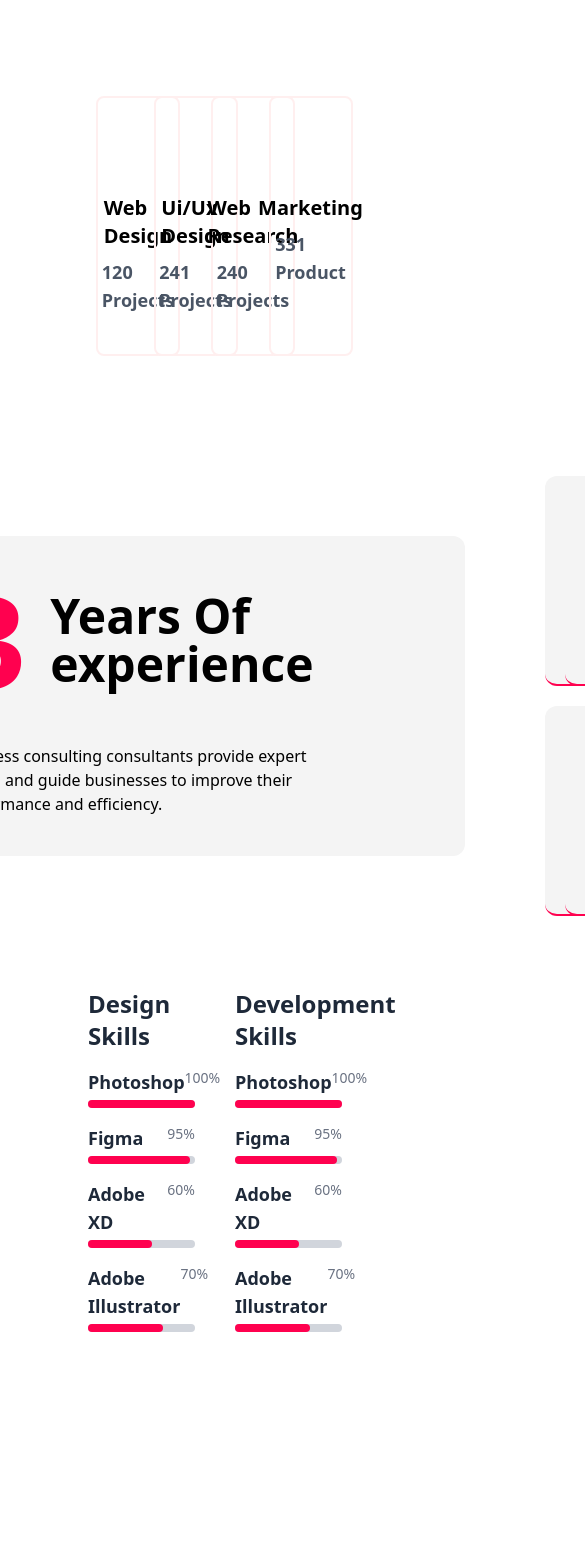
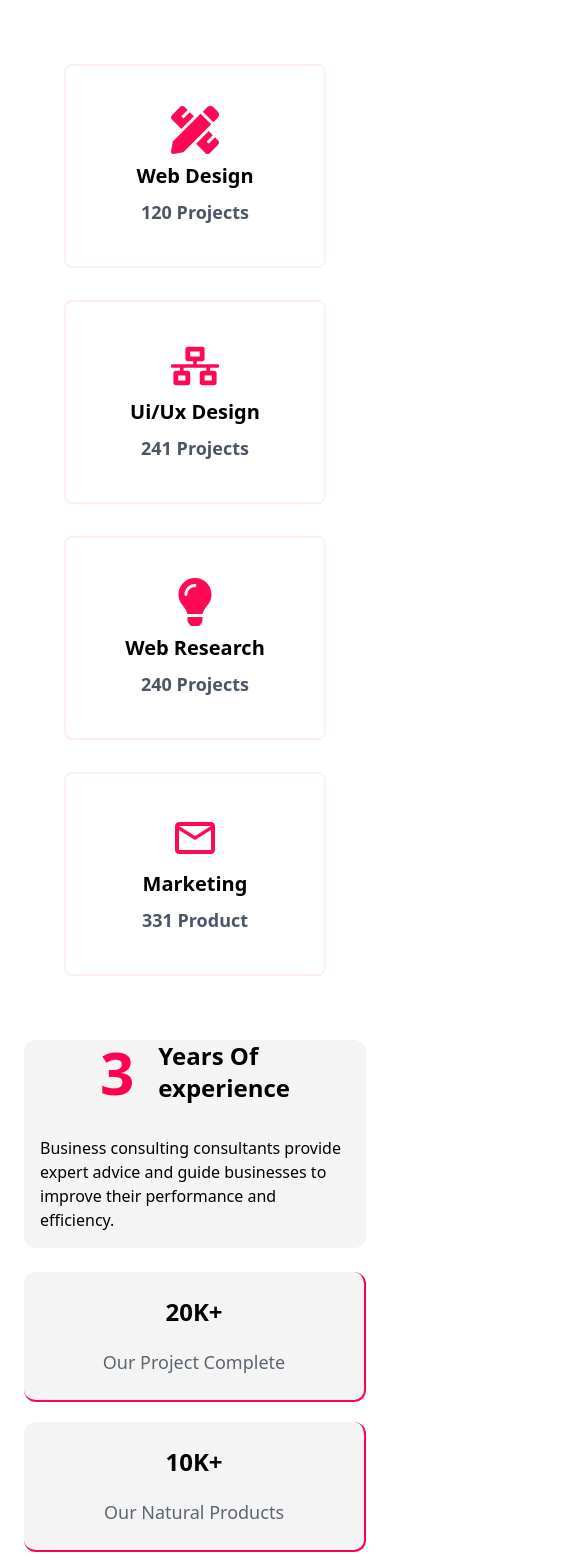
Before and after one commit to ashikapi/Akash-Adhikary-portfolio, a Next.js app: page /skill in a window 390 px wide. Shown: the top 1568 px of the page, 585 px wide, since content can reach past the window. Before the commit the page ends 1420 px from the top, so only its background shows below. Built offline with nearby package versions, Linux system fonts and the light colour scheme.

Commit message:
Update for movile device responsive ness

```diff
--- a/app/navbar/page.tsx
+++ b/app/navbar/page.tsx
@@ -1,5 +1,6 @@
 import React from 'react'
 import { FaFacebookF,FaInstagram ,FaLinkedinIn,FaTwitter } from "react-icons/fa6";
+import { MdViewList } from "react-icons/md";
 import Image from 'next/image';
 import logo from '@/public/images/navbar-logo.webp'
 
@@ -14,7 +15,7 @@ export default function Navbar() {
 
   return (
     <nav className='bg-[#f4f4f4] p-4 h-16 w-full fixed z-20 top-0 opacity-70'>
-        <div className='flex justify-evenly items-center'>
+        <div className='flex md:justify-evenly justify-between items-center'>
             <div>
                 <Image src={logo} alt='logo' width={80} height={80} />
             </div>
@@ -35,6 +36,9 @@ export default function Navbar() {
                     </a>
                 ))}
             </div>
+            <div className='sm:hidden block'>
+                <button><MdViewList size={20}/></button>
+            </div>
         </div>
     </nav>
   )
--- a/app/sendmessage/page.tsx
+++ b/app/sendmessage/page.tsx
@@ -1,69 +1,58 @@
-import React from 'react'
+import React from 'react';
 
 export default function SendMessage() {
   return (
-    <div className="w-full bg-white px-20 py-14">
-      <div className="w-full bg-[#f4f4f4] p-20 flex justify-between items-start gap-20 rounded-xl
-      border-b-2 border-r-2 border-[#ff014f] hover:border-t-2 hover:border-l-2 hover:border-b-0 hover:border-r-0
-      transition-all transform-3d duration-500 hover:ease-in-out">
-
+    <div className="w-full bg-white md:px-20 px-6 py-6">
+      <div className="w-full bg-[#f4f4f4] p-6 md:p-20 md:flex justify-between items-start gap-10 md:gap-20 rounded-xl border-b-2 border-r-2 border-[#ff014f] hover:border-t-2 hover:border-l-2 hover:border-b-0 hover:border-r-0 transition-all transform-3d duration-500 hover:ease-in-out">
         {/* Left Content */}
-        <div className="w-1/3 space-y-4">
+        <div className="md:w-1/3 space-y-4">
           <h1 className="text-lg font-semibold text-[#ff014f]">GET IN TOUCH</h1>
-          <h2 className="text-5xl font-bold text-black">Elevate your <p className='pt-4'>brand with Me</p></h2>
-          <p className="text-gray-600 leading-relaxed">
-            It is a long established fact that a reader will be distracted by the readable
-            content of a page when looking at its layout.
+          <h2 className="md:text-5xl text-2xl font-bold text-black">Elevate your <p className="md:pt-4 pt-1">brand with Me</p></h2>
+          <p className="text-gray-600 leading-relaxed sm:mb-0 mb-4">
+            It is a long established fact that a reader will be distracted by the readable content of a page when looking at its layout.
           </p>
         </div>
-
         {/* Right Form */}
-        <div className="w-2/3 space-y-5">
-
+        <div className="w-full md:w-2/3 space-y-5">
           {/* Row 1 */}
-          <div className="flex gap-5">
+          <div className="md:flex md:gap-5 flex-col md:flex-row gap-4">
             <input
               type="text"
               placeholder="Your Name"
-              className="outline-none w-full px-5 py-4 border-2 border-gray-300 transition-all transform duration-1000 focus:border-[#ff014f] rounded-xl bg-white"
+              className="outline-none w-full sm:mb-0 mb-4 px-5 py-4 border-2 border-gray-300 transition-all transform duration-1000 focus:border-[#ff014f] rounded-xl bg-white"
             />
             <input
               type="number"
               placeholder="Your Phone"
-              className="outline-none w-full px-5 py-4 border-2 border-gray-300 transition-all transform duration-1000  focus:border-[#ff014f] rounded-xl bg-white"
+              className="outline-none w-full px-5 py-4 border-2 border-gray-300 transition-all transform duration-1000 focus:border-[#ff014f] rounded-xl bg-white"
             />
           </div>
-
           {/* Row 2 */}
-          <div className="flex gap-5">
+          <div className="md:flex md:gap-5 flex-col md:flex-row gap-4">
             <input
               type="email"
               placeholder="Your Email"
-              className="outline-none w-full px-5 py-4 border-2 border-gray-300 transition-all transform duration-1000  focus:border-[#ff014f] rounded-xl bg-white"
+              className="outline-none w-full sm:mb-0 mb-4 px-5 py-4 border-2 border-gray-300 transition-all transform duration-1000 focus:border-[#ff014f] rounded-xl bg-white"
             />
             <input
               type="text"
               placeholder="Subject"
-              className="outline-none w-full px-5 py-4 border-2 border-gray-300 transition-all transform duration-1000  focus:border-[#ff014f] rounded-xl bg-white"
+              className="outline-none w-full px-5 py-4 border-2 border-gray-300 transition-all transform duration-1000 focus:border-[#ff014f] rounded-xl bg-white"
             />
           </div>
-
           {/* Row 3 */}
           <div>
             <textarea
               placeholder="Your Message"
-              className="w-full h-28 px-5 py-4 border-2 border-gray-300 transition-all transform duration-1000  focus:border-[#ff014f] rounded-xl outline-none bg-white"
+              className="w-full h-28 px-5 py-4 border-2 border-gray-300 transition-all transform duration-1000 focus:border-[#ff014f] rounded-xl outline-none bg-white"
             ></textarea>
           </div>
-
           {/* Button */}
-          <button className="mt-2 w-full h-14 bg-[#ff014f] text-white font-bold rounded-xl hover:bg-[#e60046] transition-all">
+          <button className="mt-4 w-full h-14 bg-[#ff014f] text-white font-bold rounded-xl hover:bg-[#e60046] transition-all">
             Appointment Now
           </button>
-
         </div>
-
       </div>
     </div>
-  )
+  );
 }
--- a/app/skill/page.tsx
+++ b/app/skill/page.tsx
@@ -33,8 +33,8 @@ export default function Skills() {
     let experience = yearsDifference === 2 ? '2' : (yearsDifference > 2 ? `${yearsDifference - 22}` : 'Less than 2');
 
     return (
-        <div>
-            <div className='grid grid-cols-4 px-20 py-20'>
+        <div className='sm:px-0 px-6 sm:py-0 py-6'>
+            <div className='grid md:grid-cols-4 grid-cols-1 md:px-20 md:py-20 px-6 py-6'>
                 {skills.map((skill, index) => (
                     <div key={index} className='border-2 border-[#ffefef] p-10 space-y-2 m-4 rounded-lg'>
                         <h2 className='text-5xl text-[#ff0955] font-bold flex justify-center items-center gap-2'>
@@ -46,25 +46,25 @@ export default function Skills() {
                 ))}
             </div>
             <div className='pt-6 pb-10'>
-                <div className='flex justify-center items-center gap-20'>
-                    <div className='bg-[#f4f4f4] rounded-xl px-32 py-10'>
-                        <div className='flex justify-normal items-center space-x-6'>
-                            <h1 className='font-extrabold font-sans text-9xl text-[#ff014f]'>{experience}</h1>
-                            <h2 className='font-bold text-5xl'>Years Of <br />experience</h2>
+                <div className='md:flex md:justify-center md:items-center md:gap-20'>
+                    <div className='bg-[#f4f4f4] rounded-xl md:px-32 md:py-10'>
+                        <div className='flex md:justify-normal justify-center items-center space-x-6'>
+                            <h1 className='font-extrabold font-sans md:text-9xl text-6xl text-[#ff014f]'>{experience}</h1>
+                            <h2 className='font-bold md:text-5xl text-2xl'>Years Of <br />experience</h2>
                         </div>
-                        <p className='w-96 text-left mt-10'>
+                        <p className='md:w-96 sm:p-0 p-4 md:text-left md:mt-10 mt-4 sm:mb-0 mb-6'>
                             Business consulting consultants provide expert advice and guide businesses to improve their performance and efficiency.
                         </p>
                     </div>
-                    <div className='grid grid-cols-2 gap-5'>
+                    <div className='grid md:grid-cols-2 grid-cols-1 gap-5'>
                         {completed.map((comp, index) => (
                             <div key={index}
                                  className='bg-[#f4f4f4] space-y-5 border-b-2 border-r-2
                                             border-r-[#ff014f] border-b-[#ff014f] hover:border-t-2 hover:border-l-2
                                             hover:border-l-[#ff014f] hover:border-t-[#ff014f] hover:border-b-0 hover:border-r-0
                                              transition-all transform-3d duration-1000 hover:scale-105 hover:ease-in-out
-                                            rounded-xl px-16 py-8'>
-                                <h1 className='text-center font-extrabold text-4xl'>{comp.complete}</h1>
+                                            rounded-xl md:px-16 md:py-8 px-6 py-6'>
+                                <h1 className='text-center font-extrabold md:text-4xl text-2xl'>{comp.complete}</h1>
                                 <h2 className='text-center text-lg text-[rgb(93,101,112)]'>{comp.title}</h2>
                             </div>
                         ))}
@@ -72,7 +72,7 @@ export default function Skills() {
                 </div>
             </div>
             <div className='px-12 pb-10'>
-                <SkillBars />
+                {/* <SkillBars /> */}
             </div>
         </div>
     )
```
Also changed, not shown: components/Footer.tsx (+48 -31 lines).
